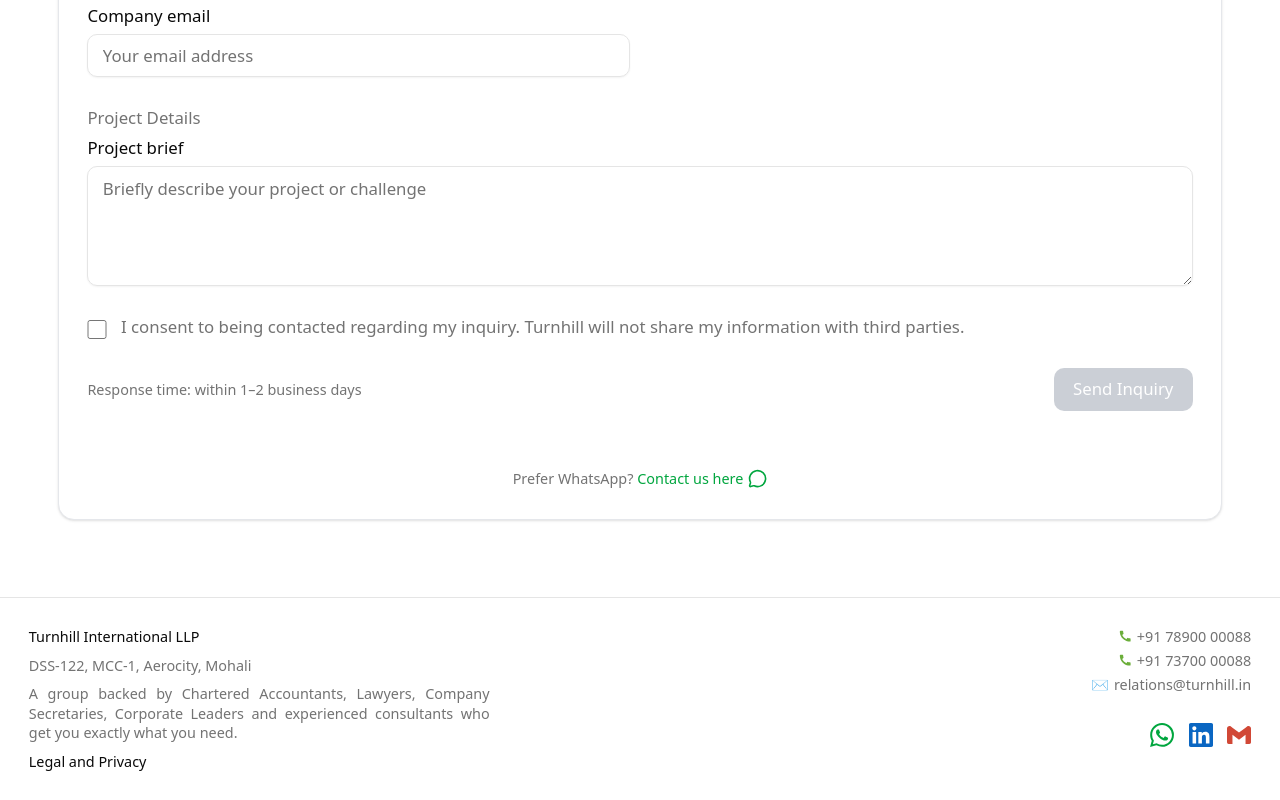
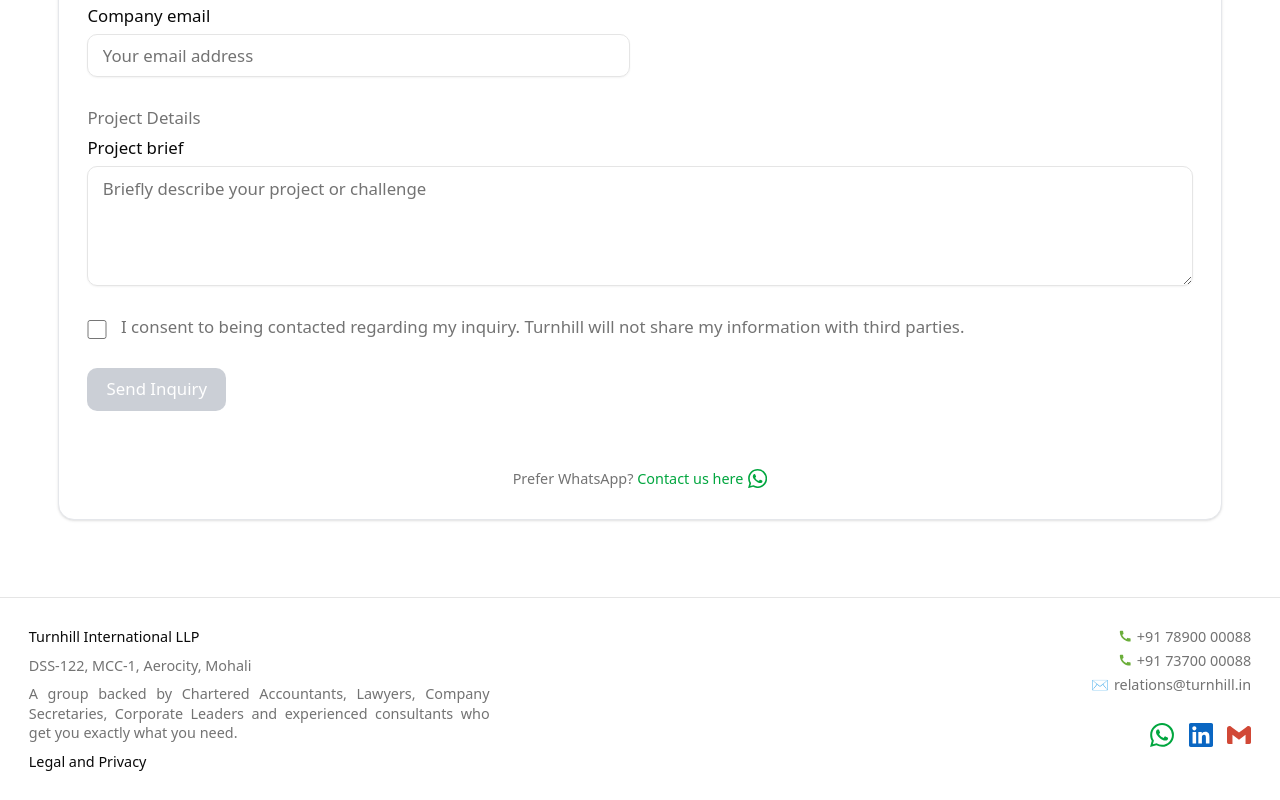
Before and after one commit to synradlabs-codespace/turnhill-frontend, a Next.js app: page /testimonials in a window 1280 px wide. Shown: the part 3171-3971 px from the top of the page. Built offline with nearby package versions, Linux system fonts and the light colour scheme.

Commit message:
Fix : Response time removed from contact form

```diff
--- a/components/business-contact-form.tsx
+++ b/components/business-contact-form.tsx
@@ -8,7 +8,7 @@ import { Input } from "@/components/ui/input"
 import { Label } from "@/components/ui/label"
 import { Textarea } from "@/components/ui/textarea"
 import { toast } from "sonner"
-import { MessageCircle } from "lucide-react"
+import { SiWhatsapp } from "react-icons/si"
 
 
 type ContactPayload = {
@@ -36,7 +36,7 @@ type BusinessContactFormProps = {
 export function BusinessContactForm({
   title = "Start Your Turnhill Consultation",
   description,
-  namePlaceholder = "Jane Doe",
+  namePlaceholder = "Full Name",
   emailPlaceholder = "you@company.com",
   companyPlaceholder = "Acme Inc.",
   projectPlaceholder = "Describe your goals, audience, scope, and success criteria...",
@@ -205,10 +205,6 @@ export function BusinessContactForm({
 
         <CardFooter className="flex flex-col gap-2">
           <div className="flex w-full items-center justify-between">
-            <p className="text-xs text-muted-foreground">
-              Response time: within 1–2 business days
-            </p>
-
             <Button
               type="submit"
               disabled={loading || !consentChecked}
@@ -231,7 +227,7 @@ export function BusinessContactForm({
               className="text-green-600 hover:underline underline-offset-4"
             >
               Contact us here
-              <MessageCircle className="inline-block ml-1 mb-0.5 h-4 w-4" />
+              <SiWhatsapp className="inline-block ml-1 mb-0.5 h-4 w-4 " />
             </a>
           </p>
         </CardFooter>
```
